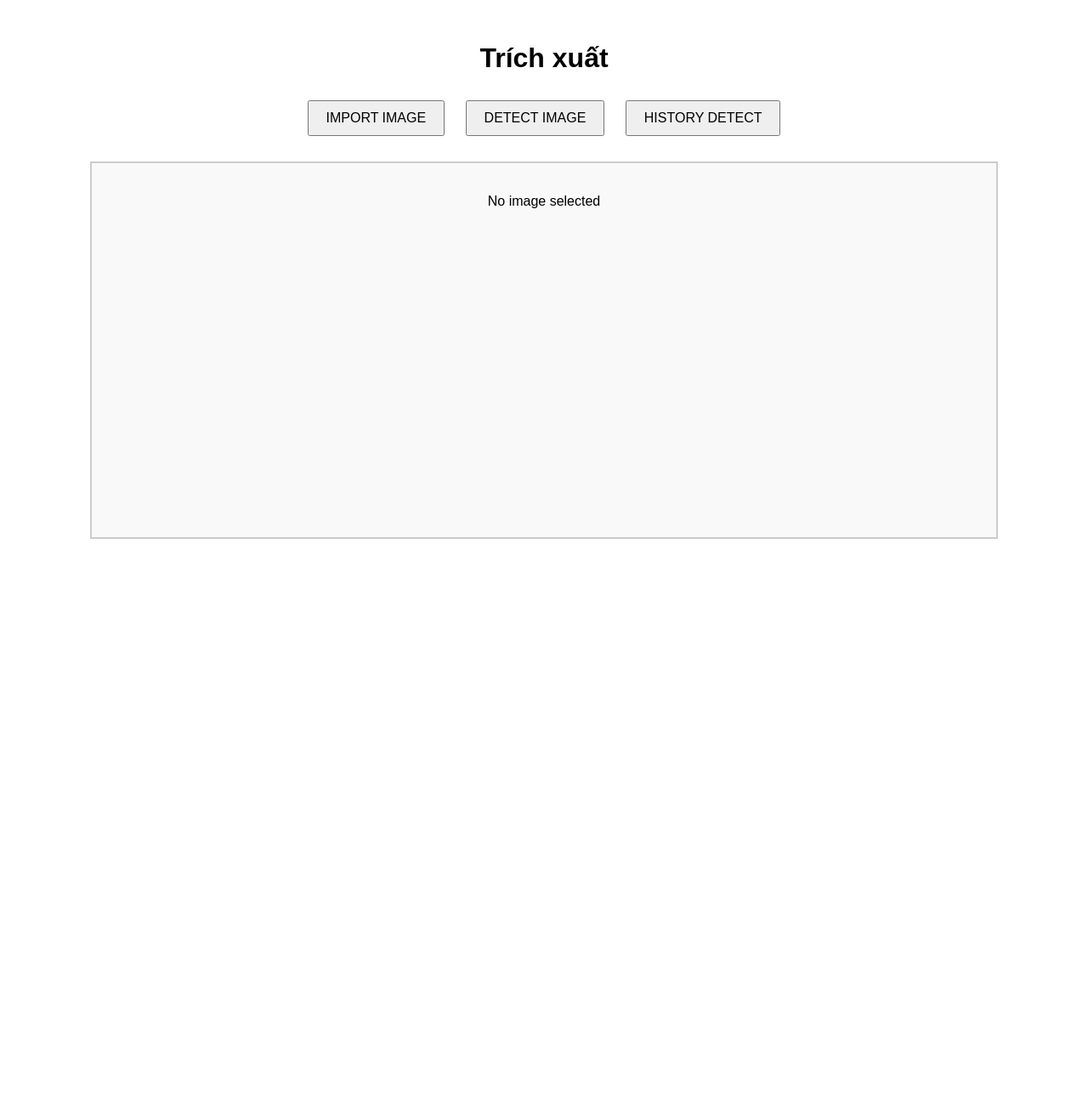
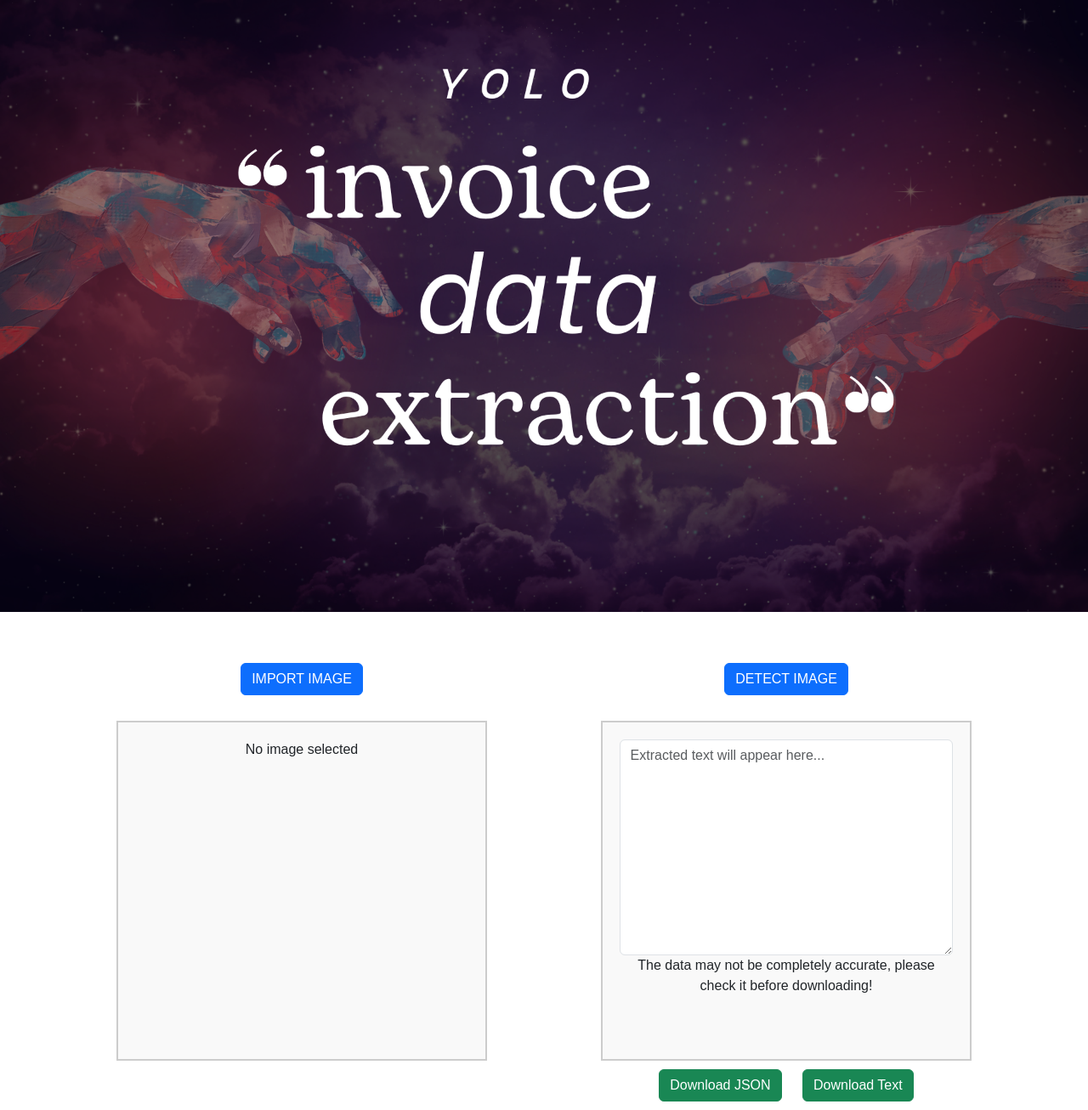
Before and after one commit to Jellyvous/YOLO-data-extraction-website, a Flask app: page / in a window 1280 px wide. Shown: the whole page at 85% size. Before the commit the page ends 634 px from the top, so only its background shows below. Run offline with Flask 3, Linux system fonts and the light colour scheme.

Commit message:
Add feature to edit extracted data

```diff
--- a/app.py
+++ b/app.py
@@ -1,4 +1,4 @@
-from flask import Flask, render_template, request, send_file, send_from_directory
+from flask import Flask, render_template, request, send_file, send_from_directory, jsonify
 from werkzeug.utils import secure_filename
 import os
 from utils.process_image import process_image
@@ -24,10 +24,12 @@
             filepath = os.path.join(UPLOAD_FOLDER, f.filename)
             f.save(filepath)
 
-            result_json_path, processed_image_path = process_image(filepath, filename)
+            result_json_path, processed_image_path, extracted_text = process_image(filepath, filename)
 
-            return send_file(result_json_path, as_attachment=True)
-
+            return jsonify({'extracted_text': extracted_text})
+        else:
+            return jsonify({'error': 'Invalid file type'}), 400
+    return jsonify({'error': 'No file uploaded'}), 400
 
 @app.route('/download/<filename>')
 def download_file(filename):
--- /dev/null
+++ b/static/script.js
@@ -0,0 +1,87 @@
+function loadImage(event) {
+    const imageBox = document.getElementById('image-box');
+    const file = event.target.files[0];
+    if (file) {
+        const reader = new FileReader();
+        reader.onload = function(e) {
+            imageBox.innerHTML = '<img src="' + e.target.result + '" class="img-fluid" />';
+        };
+        reader.readAsDataURL(file);
+    }
+}
+
+const form = document.querySelector('form');
+form.addEventListener('submit', function(event) {
+    event.preventDefault();
+
+    const formData = new FormData(form);
+    fetch('/', {
+        method: 'POST',
+        body: formData,
+    })
+    .then(response => response.json())
+    .then(data => {
+        if (data.extracted_text) {
+            document.getElementById('extracted_text').value = data.extracted_text;
+        } else if (data.error) {
+            console.error('Error:', data.error);
+        }
+    })
+    .catch(error => console.error('Error:', error));
+});
+
+function processTextToJSON(text) {
+    const lines = text.split('\n');
+    const result = [];
+    let currentItem = null;
+
+    lines.forEach(line => {
+        if (line.startsWith('Item:')) {
+            if (currentItem) {
+                result.push({ items: [currentItem] });
+            }
+            currentItem = { item: line.replace('Item: ', '').trim() };
+        } else if (line.startsWith('Quantity:')) {
+            if (currentItem) {
+                currentItem.quantity = line.replace('Quantity: ', '').trim();
+            }
+        } else if (line.startsWith('Price:')) {
+            if (currentItem) {
+                currentItem.price = line.replace('Price: ', '').trim();
+            }
+        } else if (line.startsWith('store_name:')) {
+            result.push({ store_name: line.replace('store_name: ', '').trim(), items: [] });
+        }
+    });
+
+    if (currentItem) {
+        result.push({ items: [currentItem] });
+    }
+
+    const finalJSON = {
+        "results.jpg": result
+    };
+
+    return finalJSON;
+}
+
+function downloadText(type) {
+    const text = document.getElementById('extracted_text').value;
+    let blob;
+    let filename;
+
+    if (type === 'json') {
+        const jsonObject = processTextToJSON(text);
+        const jsonString = JSON.stringify(jsonObject, null, 2);
+        blob = new Blob([jsonString], { type: 'application/json' });
+        filename = 'extracted_text.json';
+    } else {
+        blob = new Blob([text], { type: 'text/plain' });
+        filename = 'extracted_text.txt';
+    }
+
+    const link = document.createElement('a');
+    link.href = window.URL.createObjectURL(blob);
+    link.download = filename;
+    link.click();
+}
--- /dev/null
+++ b/static/style.css
@@ -0,0 +1,48 @@
+body {
+    font-family: Arial, sans-serif;
+    text-align: center;
+    margin: 0;
+    padding: 0;
+}
+
+.container {
+    margin-top: 50px;
+}
+
+button {
+    margin: 10px;
+    padding: 10px 20px;
+    font-size: 16px;
+    cursor: pointer;
+}
+
+#image-box {
+    margin-top: 20px;
+    border: 2px solid #ccc;
+    padding: 20px;
+    display: inline-block;
+    width: 80%;
+    height: 400px;
+    background-color: #f9f9f9;
+    position: relative;
+}
+
+#text-box {
+    margin-top: 20px;
+    border: 2px solid #ccc;
+    padding: 20px;
+    display: inline-block;
+    width: 80%;
+    height: 400px;
+    background-color: #f9f9f9;
+    position: relative;
+}
+
+#image-box img {
+    max-width: 100%;
+    max-height: 100%;
+    position: absolute;
+    top: 50%;
+    left: 50%;
+    transform: translate(-50%, -50%);
+}
--- a/templates/index.html
+++ b/templates/index.html
@@ -3,76 +3,45 @@
 <head>
     <meta charset="UTF-8">
     <meta name="viewport" content="width=device-width, initial-scale=1.0">
-    <title>Trích xuất</title>
-    <style>
-        body {
-            font-family: Arial, sans-serif;
-            text-align: center;
-            margin: 0;
-            padding: 0;
-        }
-        .container {
-            margin-top: 50px;
-        }
-        button {
-            margin: 10px;
-            padding: 10px 20px;
-            font-size: 16px;
-            cursor: pointer;
-        }
-        #image-box {
-            margin-top: 20px;
-            border: 2px solid #ccc;
-            padding: 20px;
-            display: inline-block;
-            width: 80%;
-            height: 400px;
-            background-color: #f9f9f9;
-            position: relative;
-        }
-        #image-box img {
-            max-width: 100%;
-            max-height: 100%;
-            position: absolute;
-            top: 50%;
-            left: 50%;
-            transform: translate(-50%, -50%);
-        }
-    </style>
+    <title>Invoices Data Extraction</title>
+    <link href="https://cdn.jsdelivr.net/npm/bootstrap@5.3.3/dist/css/bootstrap.min.css" rel="stylesheet" integrity="sha384-QWTKZyjpPEjISv5WaRU9OFeRpok6YctnYmDr5pNlyT2bRjXh0JMhjY6hW+ALEwIH" crossorigin="anonymous">
+    <link rel="stylesheet" href="{{ url_for('static', filename='style.css') }}">
 </head>
 <body>
+    <div>
+        <!-- Image Background -->
+        <img src="static/images/background-header.png" class="img-fluid" alt="Responsive image">
     <div class="container">
-        <h1>Trích xuất</h1>
+        <header></header>
+
         <form action="/" method="post" enctype="multipart/form-data">
-            <button type="button" onclick="document.getElementById('image-input').click();">IMPORT IMAGE</button>
-            <button type="submit">DETECT IMAGE</button>
-            <button type="button" onclick="historyDetect()">HISTORY DETECT</button>
-            <input type="file" id="image-input" name="file" accept="image/*" style="display: none;" onchange="loadImage(event)">
-            <div id="image-box">
-                <p>No image selected</p>
+
+            <div class="row">
+                <div class="col-sm-6">
+                    <button type="button" class="btn btn-primary" onclick="document.getElementById('image-input').click();">IMPORT IMAGE</button>
+                    <input type="file" id="image-input" name="file" accept="image/*" style="display: none;" onchange="loadImage(event)">
+                    <div id="image-box">
+                        <p>No image selected</p>
+                    </div>
+                </div>
+                <div class="col-sm-6">
+                    <button type="submit" class="btn btn-primary">DETECT IMAGE</button>
+                    <div id="text-box">
+                        <!-- Text area for displaying and editing the extracted text -->
+                        <textarea id="extracted_text" class="form-control" rows="10" placeholder="Extracted text will appear here..."></textarea>
+                        <p>The data may not be completely accurate, please check it before downloading!</p>
+                    </div>
+
+                    <!-- Buttons to download as JSON or text -->
+                    <button type="button" class="btn btn-success" onclick="downloadText('json')">Download JSON</button>
+                    <button type="button" class="btn btn-success" onclick="downloadText('text')">Download Text</button>
+                </div>
             </div>
         </form>
     </div>
 
-    <script>
-        function loadImage(event) {
-            var imageBox = document.getElementById('image-box');
-            var file = event.target.files[0];
-            if (file) {
-                var reader = new FileReader();
-                reader.onload = function(e) {
-                    imageBox.innerHTML = '<img src="' + e.target.result + '" alt="Imported Image">';
-                };
-                reader.readAsDataURL(file);
-            } else {
-                imageBox.innerHTML = '<p>No image selected</p>';
-            }
-        }
+    <script src="{{ url_for('static', filename='script.js') }}"></script>
+    <script src="https://ajax.googleapis.com/ajax/libs/jquery/3.5.1/jquery.min.js"></script>
 
-        function historyDetect() {
-            // Chuyển hướng đến trang mới
-            window.location.href = 'D:\\shit_project\\page2.html'; // Thay đổi URL này thành trang bạn muốn chuyển đến
-        }
-    </script>
 </body>
 </html>
```
Also changed, not shown: utils/helper.py (+12 -11 lines), utils/process_image.py (+13 -13 lines), database/detections.db, static/images/background-header.png (added).
